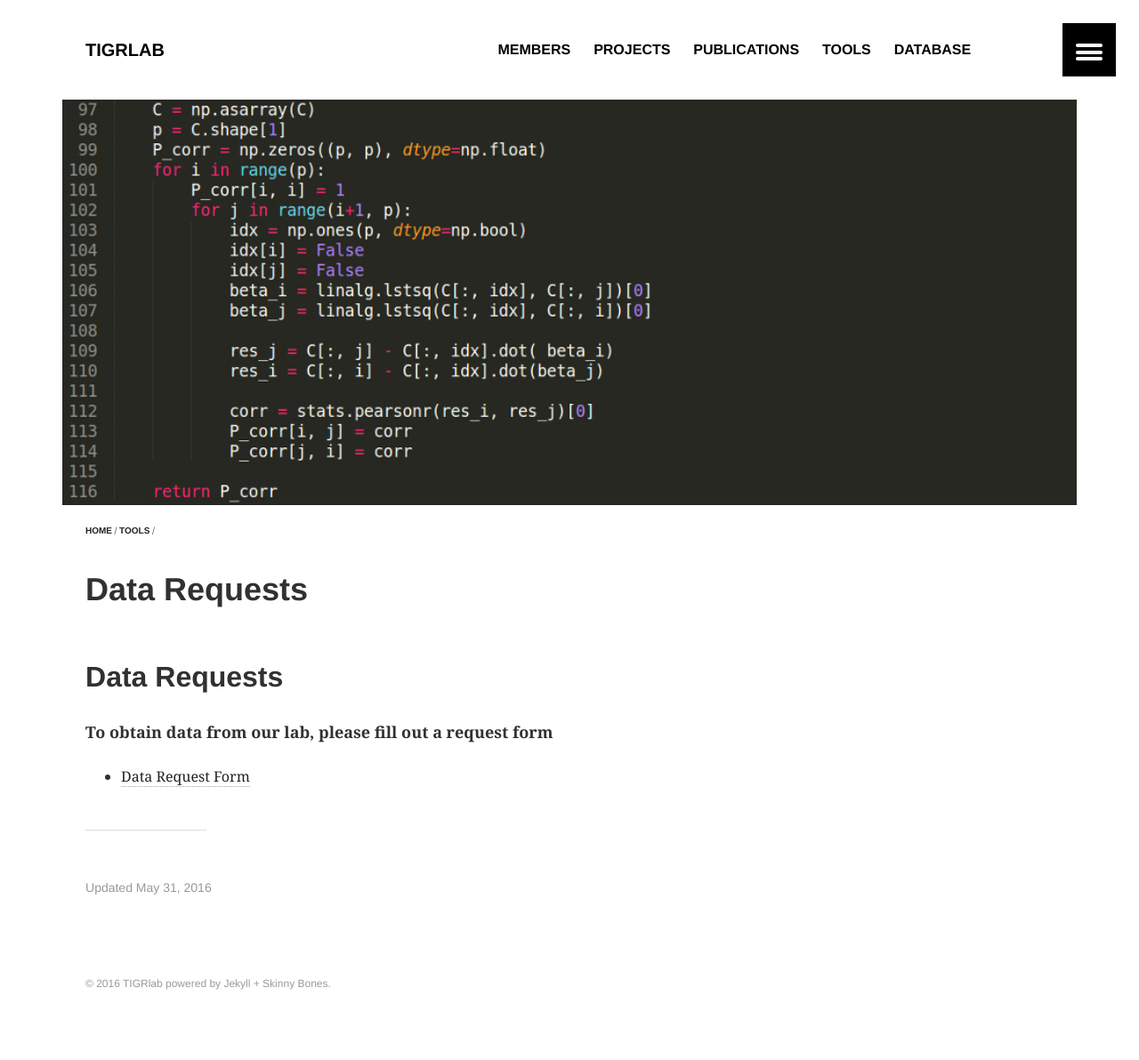
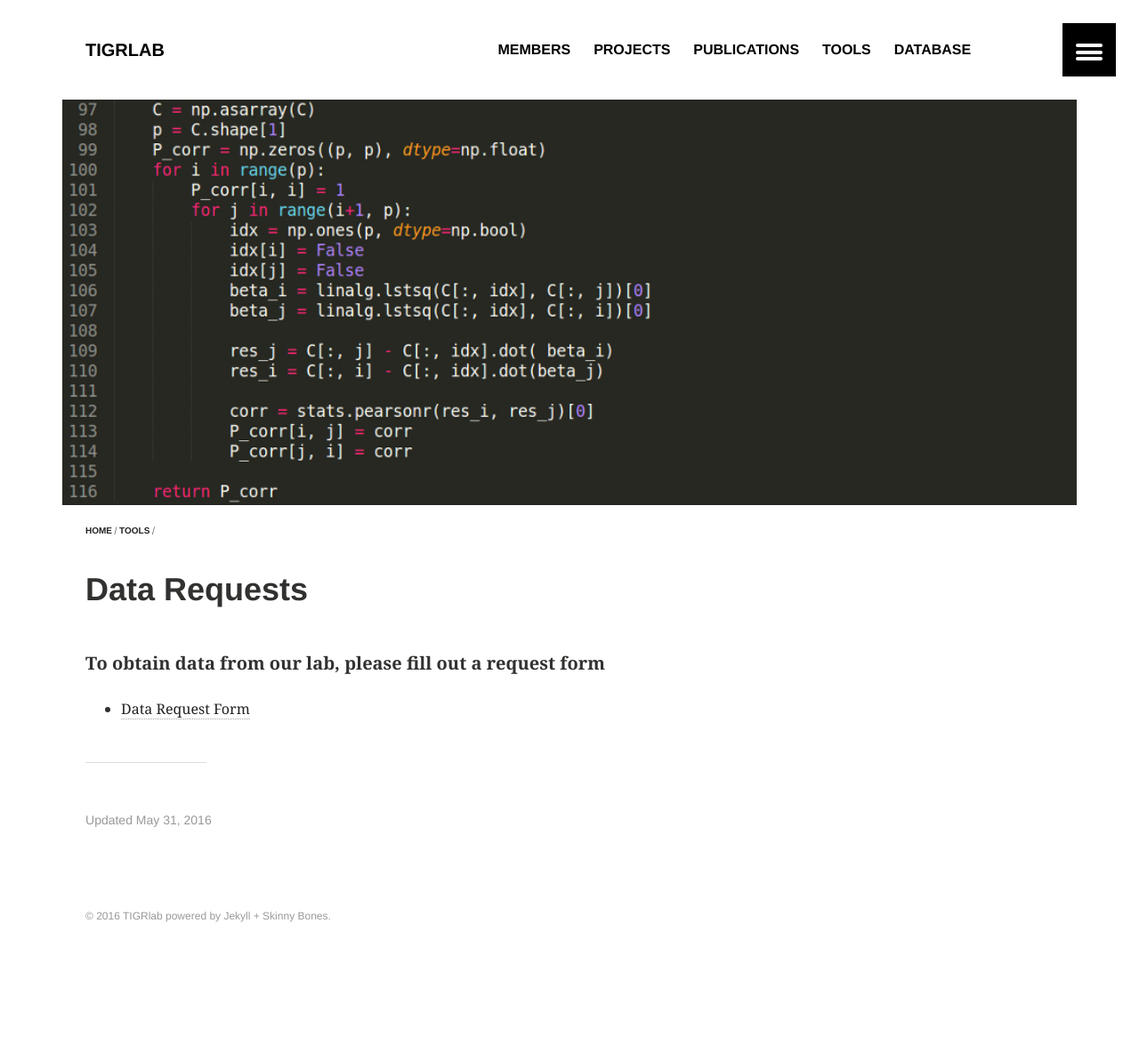
Before and after one commit to TIGRLab/tigrlab.github.io, a Jekyll site: the page built from _posts/tools/2016-05-31-data_request.md, in a window 1280 px wide. Shown: the whole page at 89% size. Built offline with Jekyll 4.4.1, drawn with Linux system fonts in a browser that asks for light colours; after the commit the page ends 1116 px from its top, so only the background shows below that.

Commit message:
Update 2016-05-31-data_request.md

```diff
--- a/_posts/tools/2016-05-31-data_request.md
+++ b/_posts/tools/2016-05-31-data_request.md
@@ -10,7 +10,6 @@ image:
   teaser: teaser.tools.jpg
 ---
 
-## Data Requests
 **To obtain data from our lab, please fill out a request form**
 
 - [Data Request Form](https://edc.camhx.ca/redcap/surveys/?s=YF4MLAJLYR)
```
